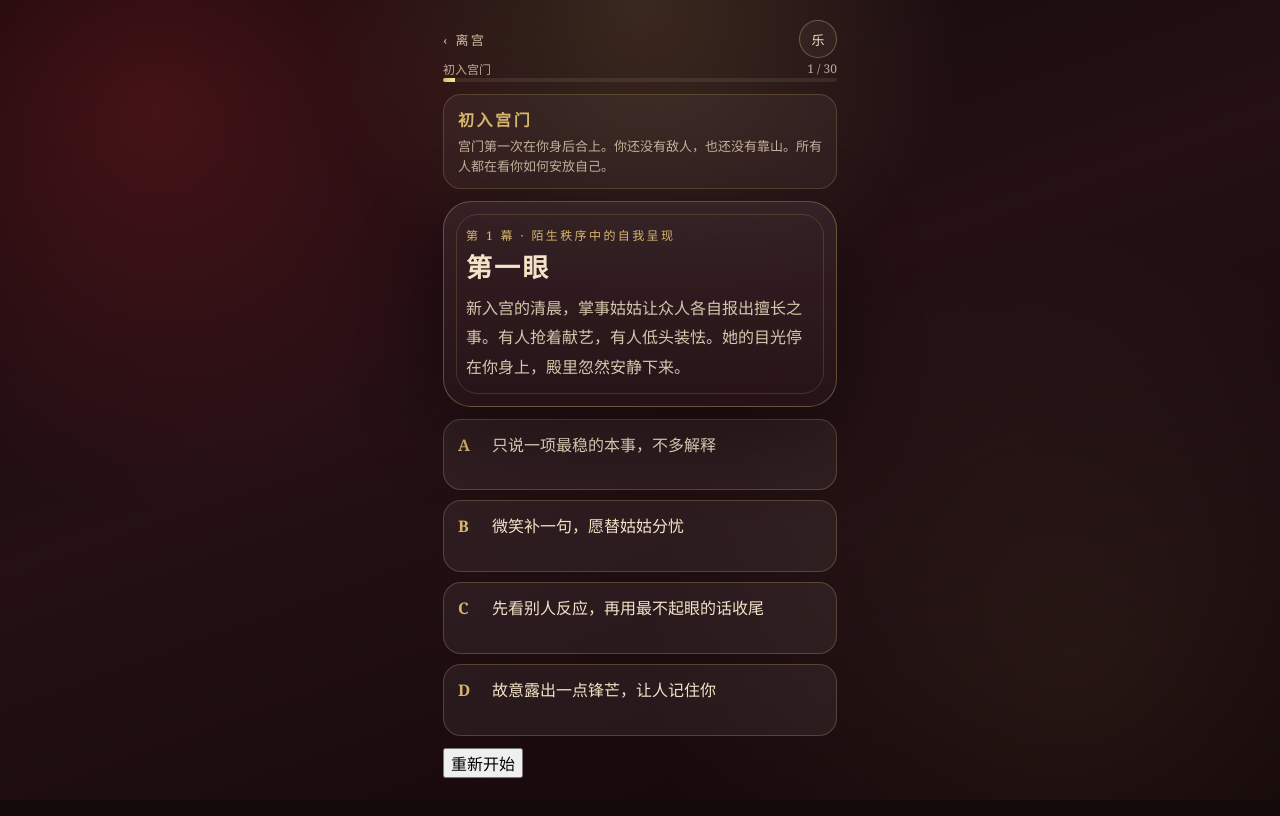
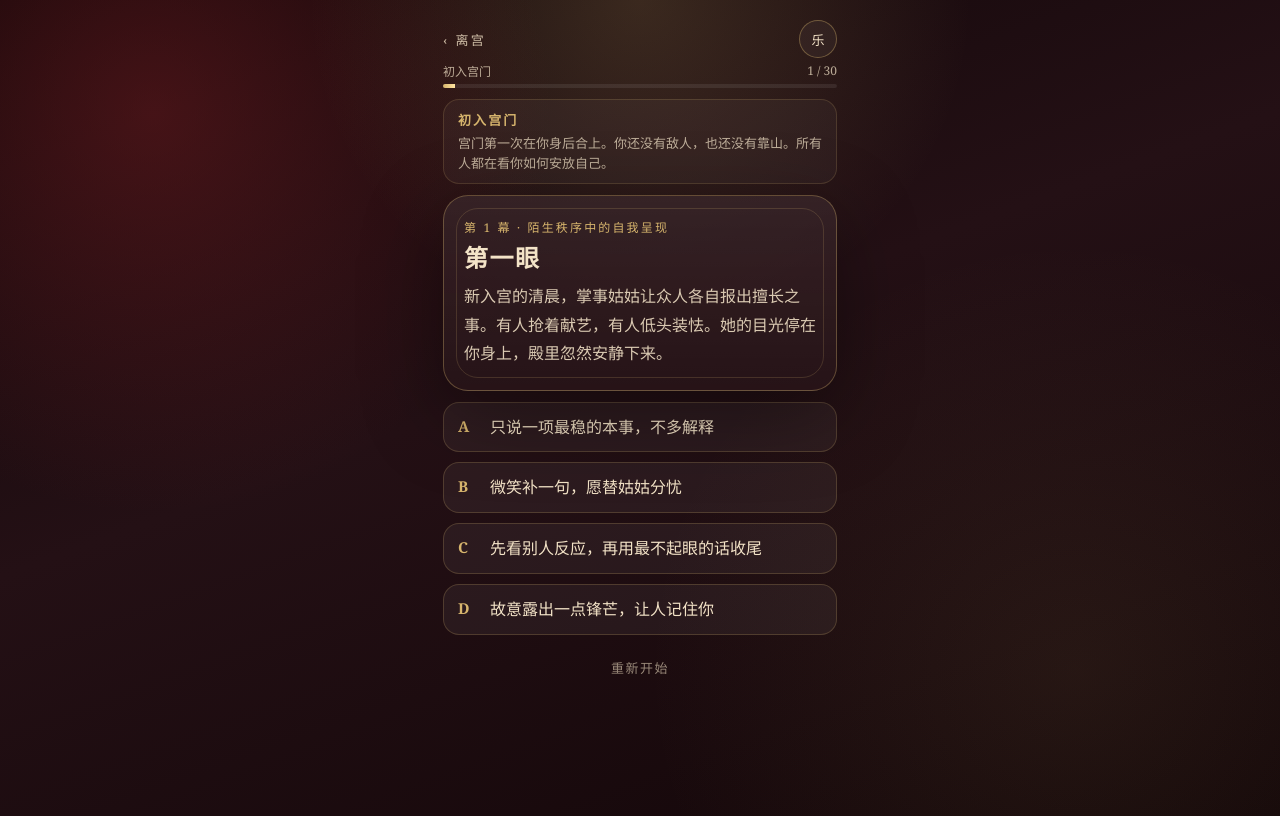
Before and after one commit to Jamescheng2022/shengongji-psych-test, a Next.js app: page /test in a window 1280 px wide. Built offline with nearby package versions, Linux system fonts and the light colour scheme.

Commit message:
Fix test page layout and refine female user flow

```diff
--- a/app/globals.css
+++ b/app/globals.css
@@ -38,6 +38,7 @@ button { font: inherit; }
   position: relative;
   padding: 18px 18px 22px;
 }
+.phone--test { padding-bottom: 14px; }
 
 .topbar {
   height: 42px;
@@ -160,22 +161,58 @@ h1 { font-size: 46px; line-height: 1; margin: 0; letter-spacing: 0.18em; font-we
 .paper-card p, .paper-card li { color: #5d3e31; line-height: 1.8; }
 .paper-card ul { padding-left: 20px; }
 
-.test-screen { min-height: calc(100dvh - 82px); display: grid; grid-template-rows: auto auto auto 1fr auto; gap: 12px; }
+.test-screen {
+  min-height: calc(100dvh - 58px);
+  display: flex;
+  flex-direction: column;
+  gap: 11px;
+}
+.test-progress-block { padding-top: 2px; }
 .progress-text { font-size: 12px; color: rgba(243,227,199,0.72); display:flex; justify-content:space-between; }
-.progress { height: 4px; border-radius: 99px; background: rgba(255,255,255,0.08); overflow: hidden; }
+.progress { height: 4px; border-radius: 99px; background: rgba(255,255,255,0.08); overflow: hidden; margin-top: 4px; }
 .progress span { display:block; height:100%; background: linear-gradient(90deg, var(--gold), #ffe3a0); }
-.chapter-intro-card { border: 1px solid rgba(215,181,109,0.22); border-radius: 18px; padding: 12px 14px; background: rgba(255,255,255,0.045); display: grid; gap: 5px; }
-.chapter-intro-card strong { color: var(--gold); letter-spacing: 0.16em; }
-.chapter-intro-card span { color: rgba(243,227,199,0.75); line-height: 1.55; font-size: 13px; }
-.question-card { padding: 24px 22px; }
-.chapter { margin: 0 0 10px; color: var(--gold); font-size: 12px; letter-spacing: 0.2em; }
-.question-card h1 { font-size: 26px; letter-spacing: 0.08em; margin-bottom: 14px; }
-.scene { color: rgba(243,227,199,0.86); line-height: 1.82; font-size: 16px; margin: 0; }
+.chapter-intro-card {
+  border: 1px solid rgba(215,181,109,0.18);
+  border-radius: 16px;
+  padding: 10px 14px;
+  background: rgba(255,255,255,0.035);
+  display: grid;
+  gap: 4px;
+}
+.chapter-intro-card strong { color: var(--gold); font-size: 13px; letter-spacing: 0.16em; }
+.chapter-intro-card span { color: rgba(243,227,199,0.72); line-height: 1.55; font-size: 13px; }
+.question-card { padding: 22px 20px; border-radius: 25px; }
+.chapter { margin: 0 0 10px; color: var(--gold); font-size: 12px; letter-spacing: 0.18em; }
+.question-card h1 { font-size: 24px; letter-spacing: 0.06em; margin-bottom: 12px; }
+.scene { color: rgba(243,227,199,0.88); line-height: 1.78; font-size: 16px; margin: 0; }
 .choices { display: grid; gap: 10px; }
-.choice { width: 100%; text-align: left; border: 1px solid rgba(215,181,109,0.26); border-radius: 18px; background: rgba(255,255,255,0.06); color: var(--paper); padding: 13px 14px; line-height: 1.55; display: grid; grid-template-columns: 26px 1fr; gap: 8px; }
-.choice strong { color: var(--gold); }
+.choice {
+  width: 100%;
+  text-align: left;
+  border: 1px solid rgba(215,181,109,0.22);
+  border-radius: 16px;
+  background: rgba(255,255,255,0.05);
+  color: var(--paper);
+  padding: 12px 14px;
+  line-height: 1.55;
+  display: grid;
+  grid-template-columns: 22px 1fr;
+  gap: 10px;
+  transition: border-color 0.18s ease, background 0.18s ease, transform 0.18s ease;
+}
+.choice strong { color: var(--gold); font-size: 15px; }
 .choice:disabled { opacity: 0.72; }
-.choice.selected { background: rgba(215,181,109,0.2); border-color: rgba(215,181,109,0.72); }
+.choice.selected { background: rgba(215,181,109,0.18); border-color: rgba(215,181,109,0.68); transform: translateY(1px); }
+.test-actions { display: flex; justify-content: center; padding: 4px 0 10px; }
+.text-button {
+  border: 0;
+  background: transparent;
+  color: rgba(243,227,199,0.58);
+  font-size: 13px;
+  letter-spacing: 0.12em;
+  padding: 8px 12px;
+}
+.text-button:active { color: var(--gold); }
 
 .result-card { padding: 28px 22px; margin-top: 10px; }
 .result-card h1 { font-size: 34px; letter-spacing: 0.1em; }
@@ -213,6 +250,8 @@ h1 { font-size: 46px; line-height: 1; margin: 0; letter-spacing: 0.18em; font-we
   .hero-card { padding: 30px 24px; }
   h1 { font-size: 40px; }
   .question-card { padding: 18px; }
-  .scene { font-size: 15px; line-height: 1.7; }
+  .question-card h1 { font-size: 22px; }
+  .scene { font-size: 15px; line-height: 1.68; }
   .choice { padding: 10px 12px; font-size: 14px; }
+  .chapter-intro-card { padding: 8px 12px; }
 }
```
